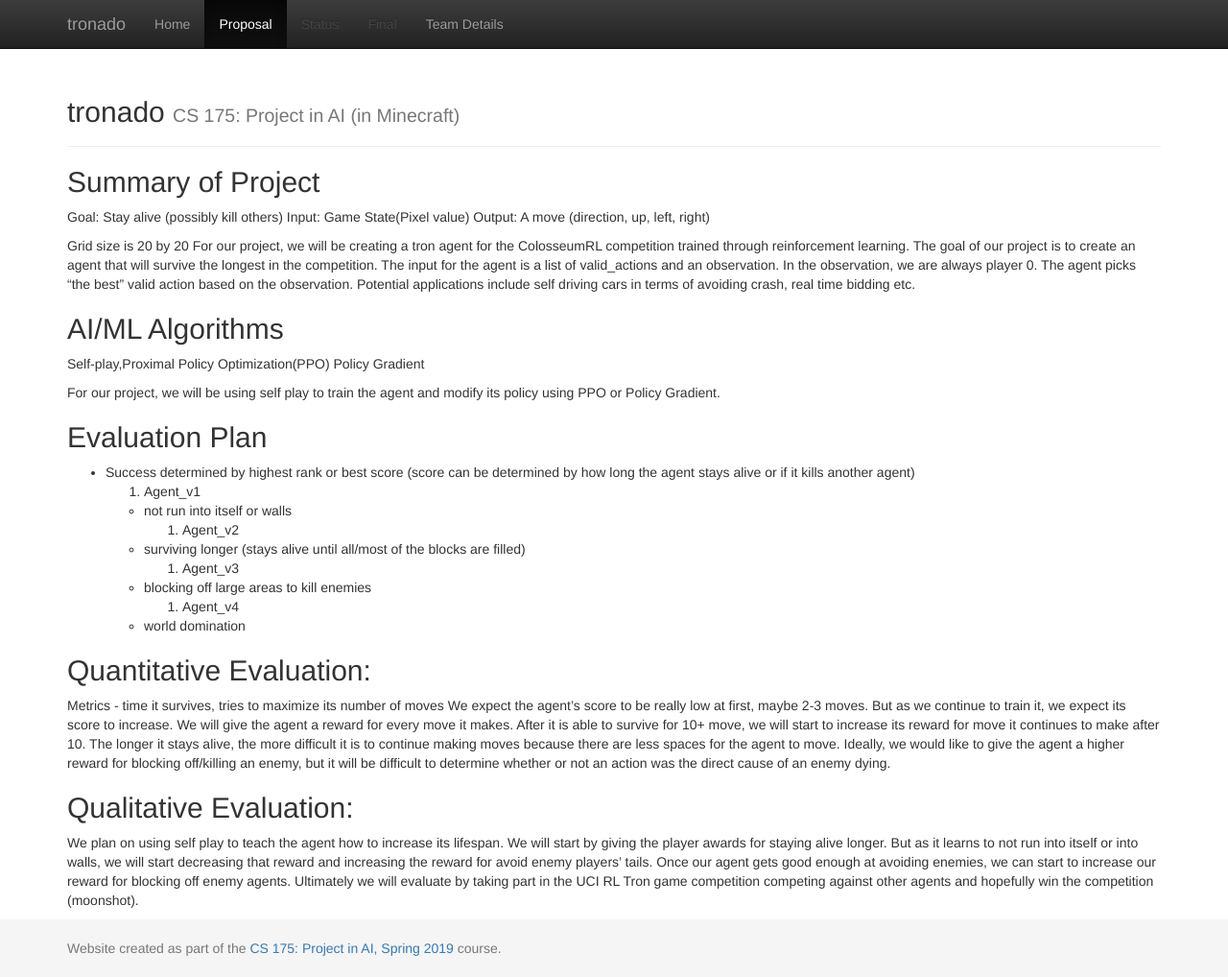
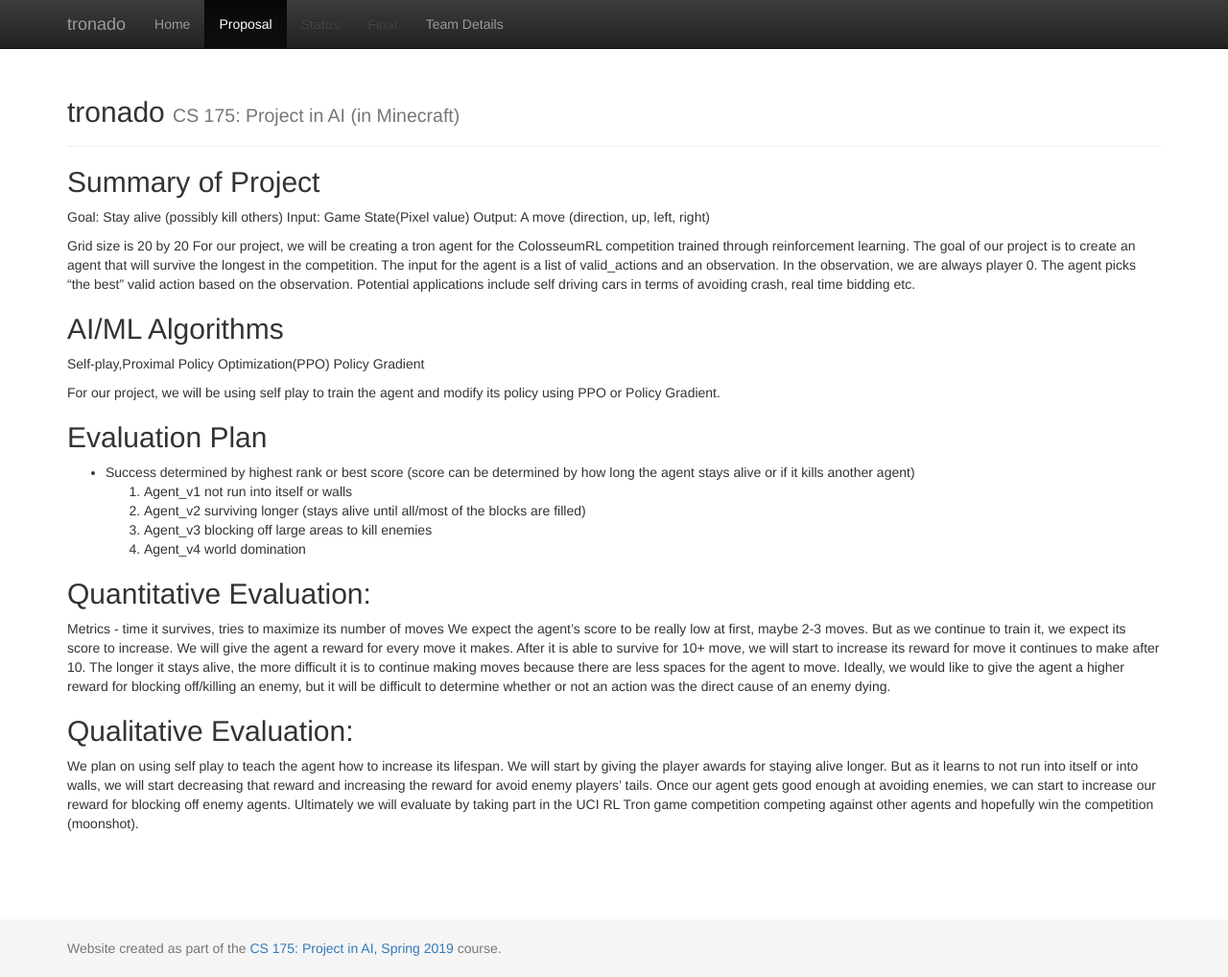
Before and after one commit to shkhodaskar/tronado, a Jekyll site: the page built from docs/proposal.md, in a window 1280 px wide and 1018 px high. Shown: the whole window at 96% size. Built offline with Jekyll 4.4.1, drawn with Linux system fonts in a browser that asks for light colours.

Commit message:
Add files via upload

```diff
--- a/docs/proposal.md
+++ b/docs/proposal.md
@@ -1,7 +1,8 @@
 ---
-layout: default
-title: Proposal
+layout:	default
+title:	Proposal
 ---
+
 ## Summary of Project
 Goal: Stay alive (possibly kill others)
 Input: Game State(Pixel value)
@@ -21,13 +22,13 @@
 ## Evaluation Plan
 - Success determined by highest rank or best score (score can be determined by how long the agent stays alive or if it kills another agent)
 1. Agent_v1
-    - not run into itself or walls
+	not run into itself or walls
 2. Agent_v2
-    - surviving longer (stays alive until all/most of the blocks are filled)
+	surviving longer (stays alive until all/most of the blocks are filled)
 3. Agent_v3
-    - blocking off large areas to kill enemies
+	blocking off large areas to kill enemies
 4. Agent_v4
-    - world domination
+	world domination
 
 ## Quantitative Evaluation:
 Metrics - time it survives, tries to maximize its number of moves
```
